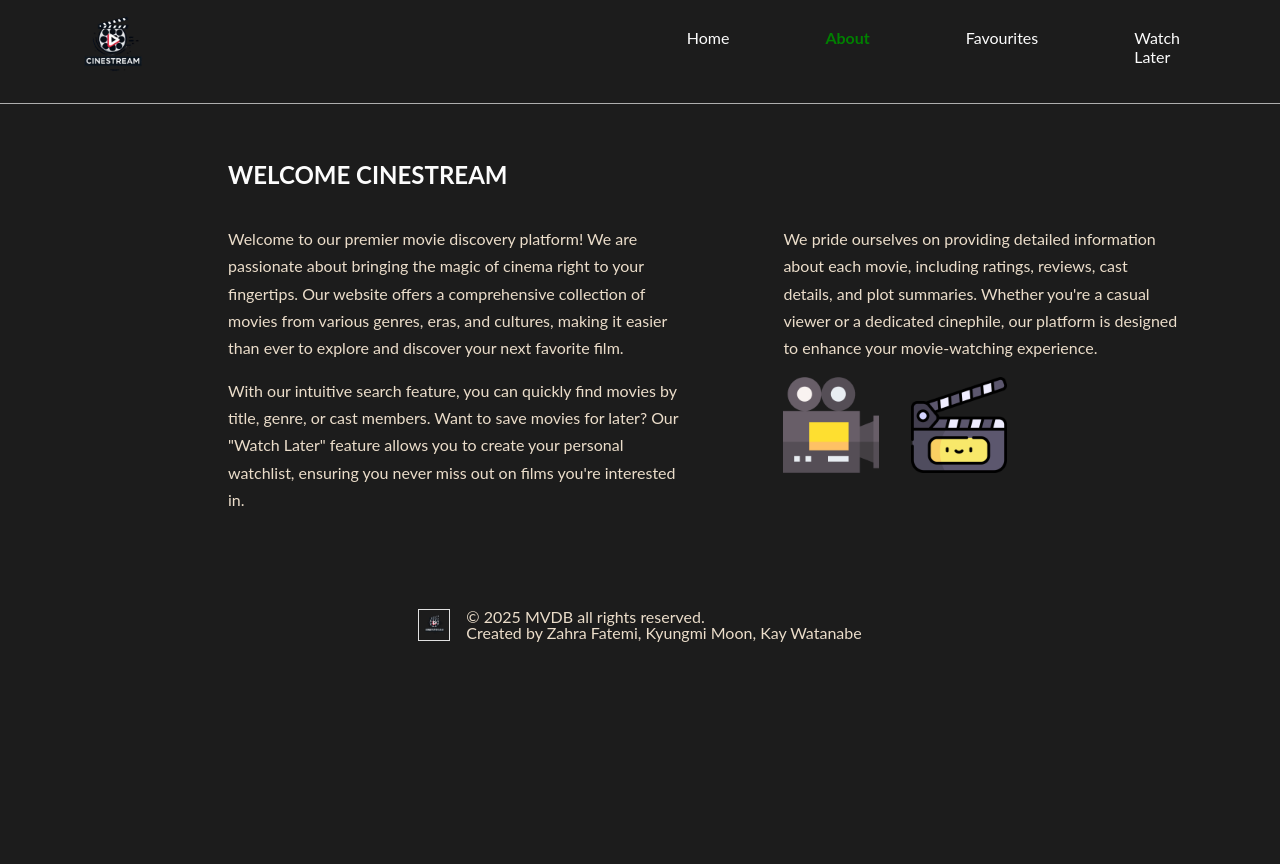
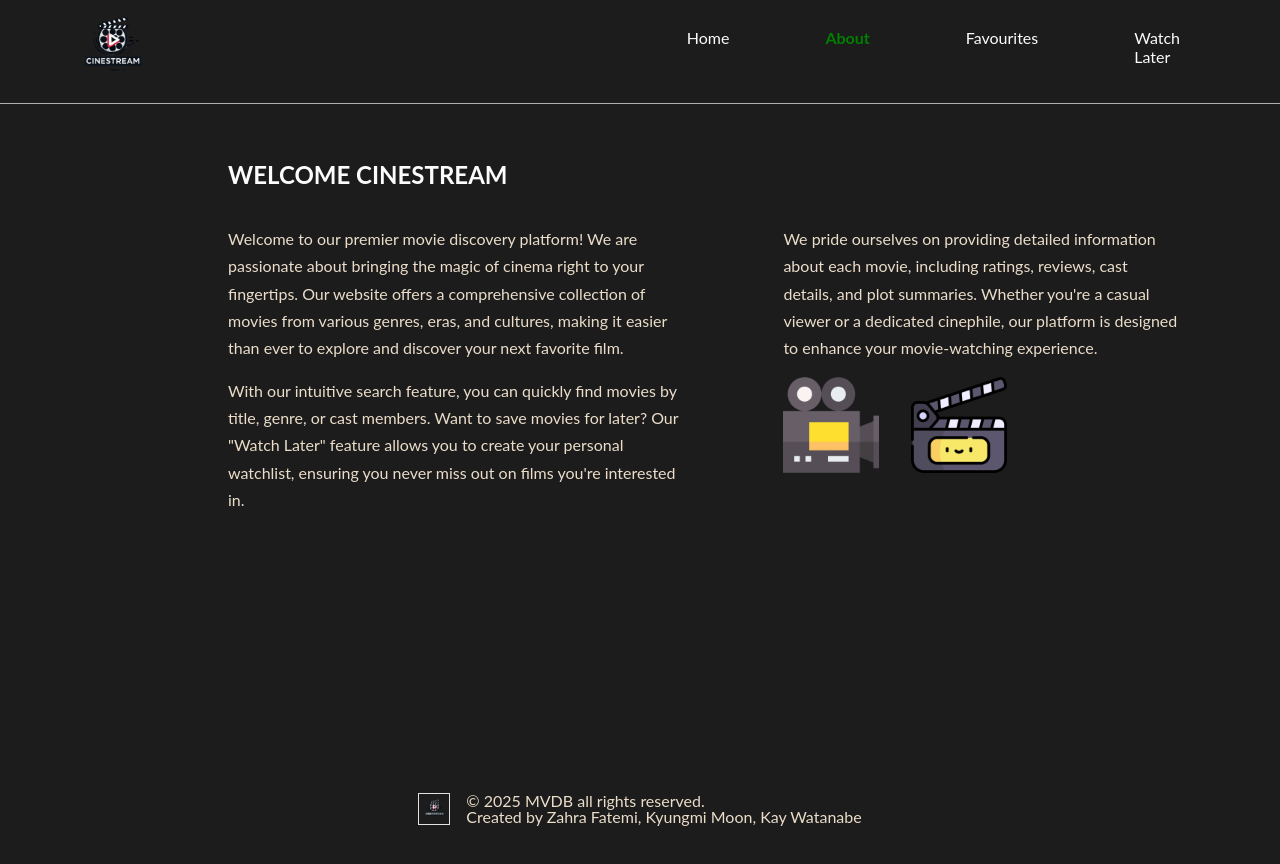
Before and after one commit to durongchun/movie, a React (Vite) app: page /about in a window 1280 px wide. Before the commit the page ends 800 px from the top, so only its background shows below. Built offline with nearby package versions, Linux system fonts and the light colour scheme; no server answers; a web font is replaced by a local one.

Commit message:
adjust about

```diff
--- a/src/styles/components/_about.scss
+++ b/src/styles/components/_about.scss
@@ -26,4 +26,5 @@ p {
   display: flex;
   flex-direction: row;
   gap: 2rem;
+  padding-bottom: 15rem;
 }
```
